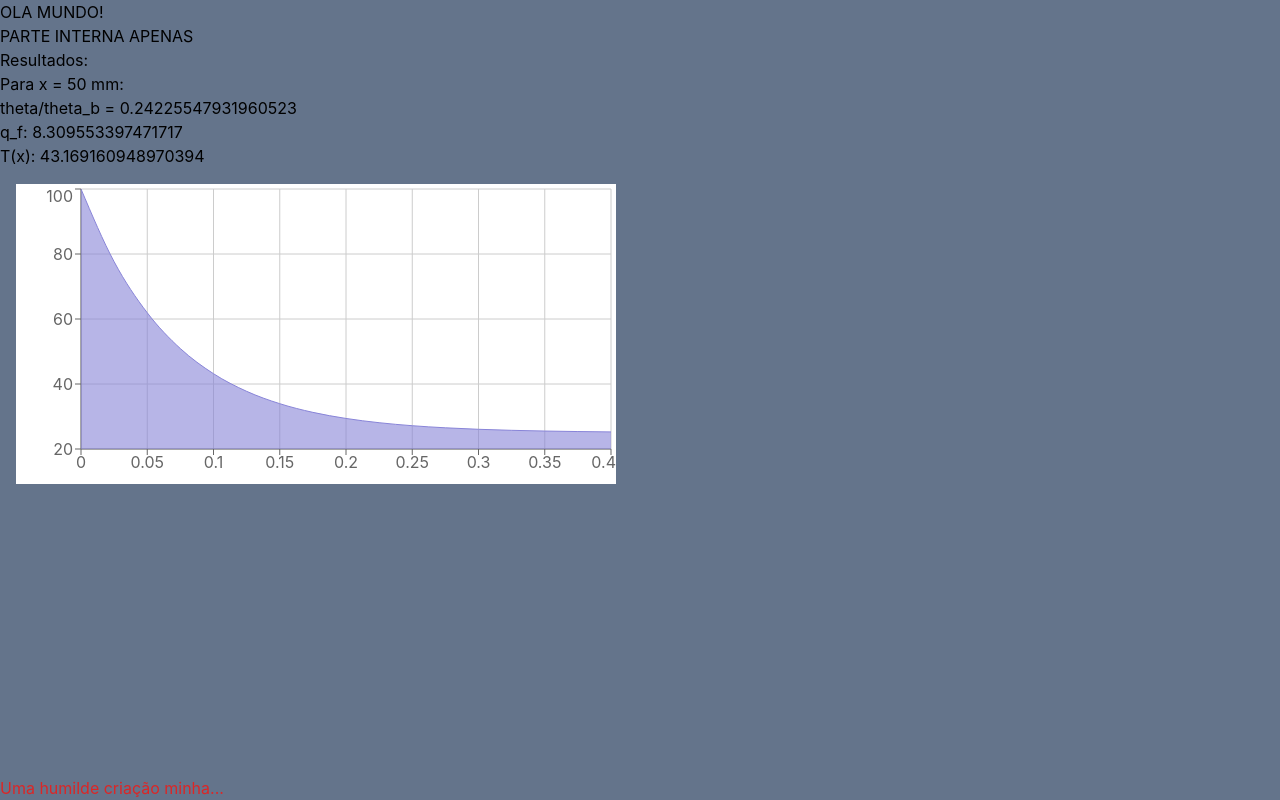
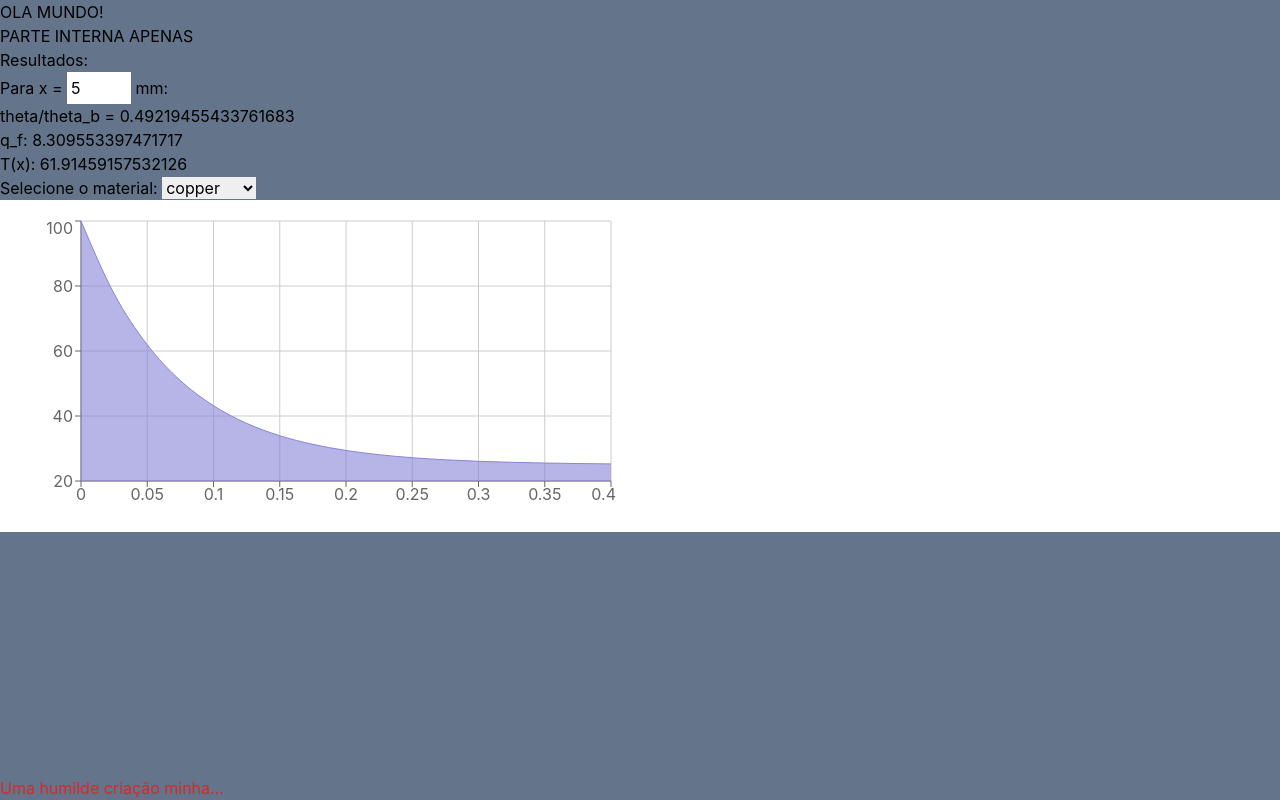
Before and after one commit to VoidSeeder/first-react-project, a Next.js app: page / in a window 1280 px wide. Built offline with nearby package versions, Linux system fonts and the light colour scheme.

Commit message:
incluidas opções de variação para alguns parametros

```diff
--- a/pages/index.tsx
+++ b/pages/index.tsx
@@ -1,3 +1,4 @@
+import { useState } from "react";
 import {
     Area,
     AreaChart,
@@ -13,18 +14,30 @@ type ChartPointType = {
     T: number;
 };
 
+type OptionType = { label: string; value: number };
+
 export default function Home() {
     //Ar
     const T_inf = 25; // °C
     const h = 100; // W/(m^2*K)
 
-    //Cobre
-    const k = 398; // W/(m*K)
+    //k
+    const k_copper = 398; // W/(m*K)
+    const k_steel = 14;
+    const k_aluminum = 180;
+
+    const options: OptionType[] = [
+        { label: "copper", value: k_copper },
+        { label: "steel", value: k_steel },
+        { label: "aluminum", value: k_aluminum },
+    ];
 
     //Geometria
     const d = 0.005; // m (5 mm)
     const T_b = 100; // °C
-    const x = 0.1;
+    const [x, setX] = useState(0.05);
+
+    const [k, setK] = useState(options[0].value);
 
     function temperatureDistribution(m: number, x: number): number {
         return Math.exp(-m * x);
@@ -91,7 +104,17 @@ export default function Home() {
         <div>
             <h2>PARTE INTERNA APENAS</h2>
             <h3>Resultados:</h3>
-            <h4>Para x = 50 mm:</h4>
+            <h4>
+                Para x ={" "}
+                <input
+                className="p-1 w-16"
+                    type="number"
+                    step={1}
+                    value={Math.round(x * 100)}
+                    onChange={(event) => setX(Number(event.target.value) / 100)}
+                />{" "}
+                mm:
+            </h4>
             <p>
                 theta/theta_b ={" "}
                 {temperatureDistribution(m(h, P(d), k, A_tr(d / 2)), x)}
@@ -110,7 +133,19 @@ export default function Home() {
                     temperatureDistribution(m(h, P(d), k, A_tr(d / 2)), x)
                 )}
             </p>
-            <div className="bg-white m-4 w-[600px] h-[300px]">
+            Selecione o material:{" "}
+            <select
+                value={k}
+                onChange={(event) => setK(Number(event.target.value))}
+            >
+                {options.map(({ label, value }, index) => (
+                    <option value={value} key={index}>
+                        {label}
+                    </option>
+                ))}
+            </select>
+            <div className="bg-white p-4">
+                <div className="w-[600px] h-[300px]">
                     <ResponsiveContainer width="100%" height="100%">
                         <AreaChart
                             width={600}
@@ -145,5 +180,6 @@ export default function Home() {
                     </ResponsiveContainer>
                 </div>
             </div>
+        </div>
     );
 }
```
Lines whose indentation alone changed are shown as unchanged.
